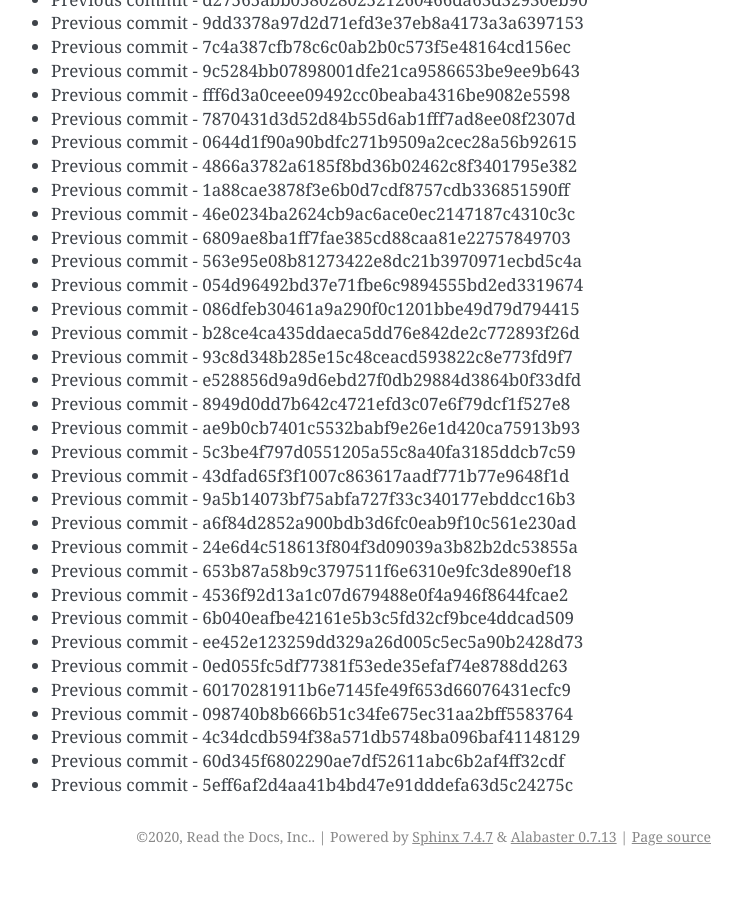
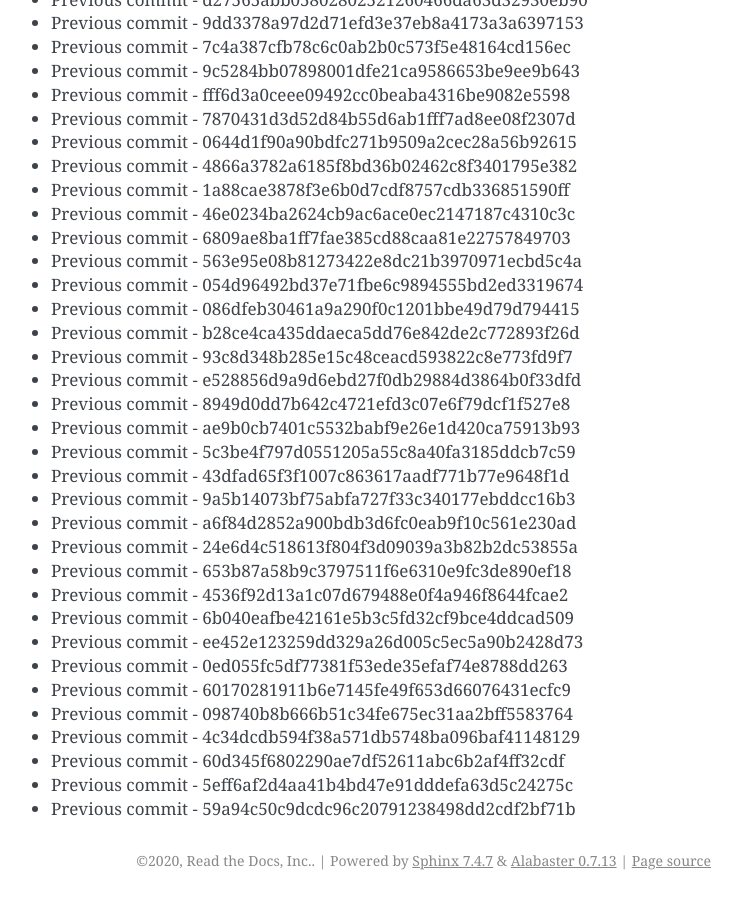
Before and after one commit to readthedocs/rtd-git-stresstest, a Sphinx documentation site: the page built from docs/updates.rst, in a window 1280 px wide and 900 px high, scrolled down 54413 px. Shown: the whole window, without its empty margins (399-1141 px from the left). Built offline with Sphinx 7.4.7, drawn with Linux system fonts in a browser that asks for light colours; before the commit the page ends 55289 px from its top, so only the background shows below that.

Commit message:
Generating commit from previous: 59a94c50c9dcdc96c20791238498dd2cdf2bf71b

```diff
--- a/docs/updates.rst
+++ b/docs/updates.rst
@@ -2318,3 +2318,4 @@ It can be tested for any performance characteristics.
 * Previous commit - 4c34dcdb594f38a571db5748ba096baf41148129
 * Previous commit - 60d345f6802290ae7df52611abc6b2af4ff32cdf
 * Previous commit - 5eff6af2d4aa41b4bd47e91dddefa63d5c24275c
+* Previous commit - 59a94c50c9dcdc96c20791238498dd2cdf2bf71b
```
